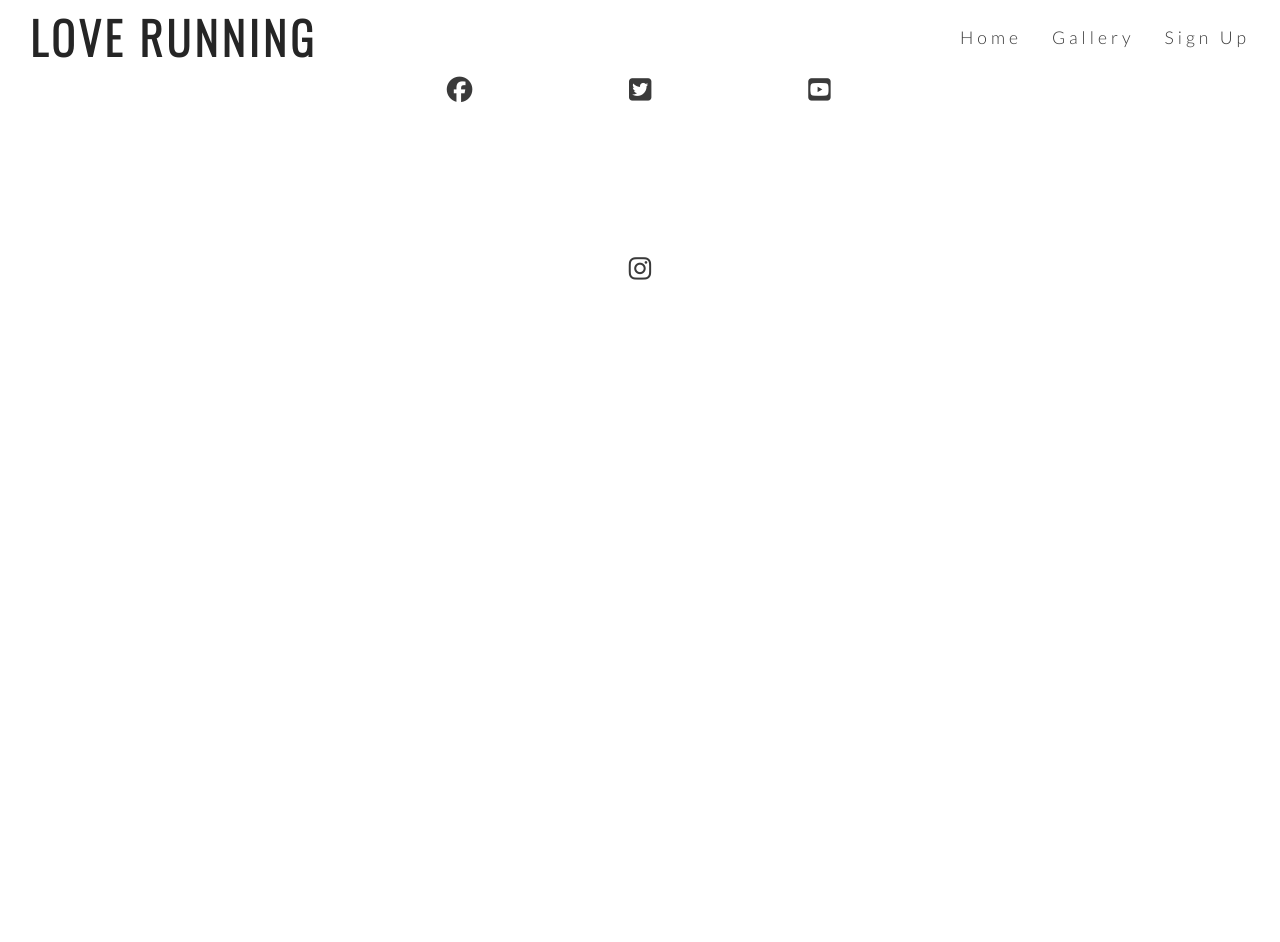
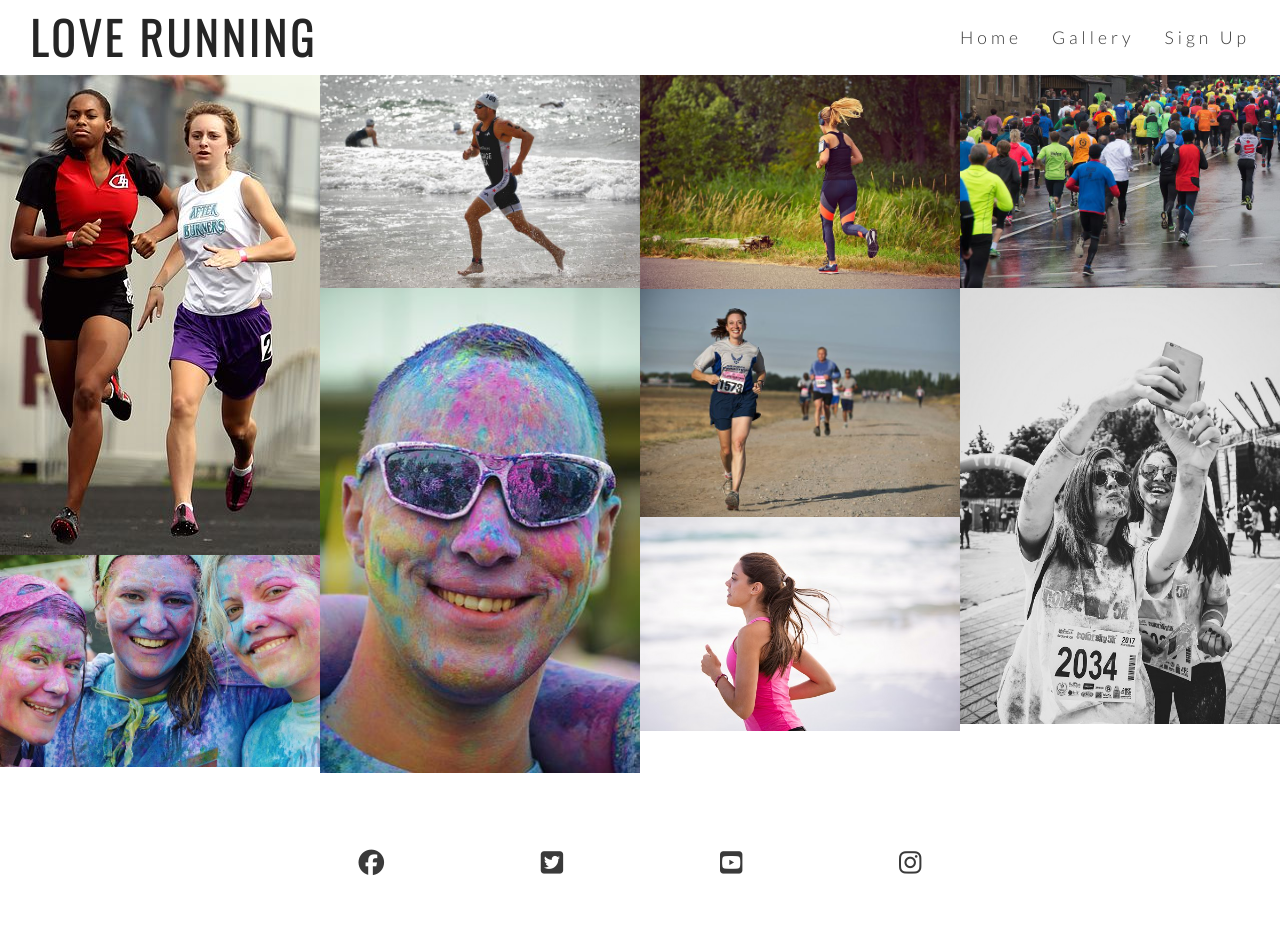
Before and after one commit to one1189/love-running2, a plain HTML site: page gallery.html in a window 1280 px wide. Before the commit the page ends 800 px from the top, so only its background shows below. Drawn offline with nearby package versions, Linux system fonts and the light colour scheme.

Commit message:
Add gallery images and masonry styling

```diff
--- a/assets/css/style.css
+++ b/assets/css/style.css
@@ -240,3 +240,17 @@ footer {
     color: #3a3a3a;
 
 }
+
+/* Gallery */
+
+#photos {
+    clear: both;
+    line-height: 0;
+    column-count: 4;
+    column-gap: 0;
+}
+
+#photos > img {
+    width: 100%;
+
+}
--- a/gallery.html
+++ b/gallery.html
@@ -30,6 +30,18 @@
     </nav>
     </header>
 
+    <section id="photos">
+        <img src="assets/images/athletes.jpg" alt="Two athletes running together">
+        <img src="assets/images/girls.jpg" alt="Three girls at charity paint running festival">
+        <img src="assets/images/runner3.jpg" alt="Sole male runner jogging on a beach">
+        <img src="assets/images/man.jpg" alt="Man at charity paint running festival">
+        <img src="assets/images/runner1.jpg" alt="Sole female runner jogging through phoenix park">
+        <img src="assets/images/runner2.jpg" alt="Runners competing in marathon">
+        <img src="assets/images/runner4.jpg" alt="Solo female runner jogging on a beach">
+        <img src="assets/images/running_gang.jpg" alt="Large group of runners taking park in a marathon on a rainy day">
+        <img src="assets/images/mud-run.jpg" alt="Two women runners taking a muddie selfie agfter a mud runners championship">
+    </section>
+
     <footer>
         <ul class="social-networks">
             <li>
```
Also changed, not shown: assets/images/athletes.jpg (added), assets/images/girls.jpg (added), assets/images/man.jpg (added), assets/images/mud-run.jpg (added), assets/images/runner1.jpg (added), assets/images/runner2.jpg (added), assets/images/runner3.jpg (added), assets/images/runner4.jpg (added), assets/images/running_gang.jpg (added).
